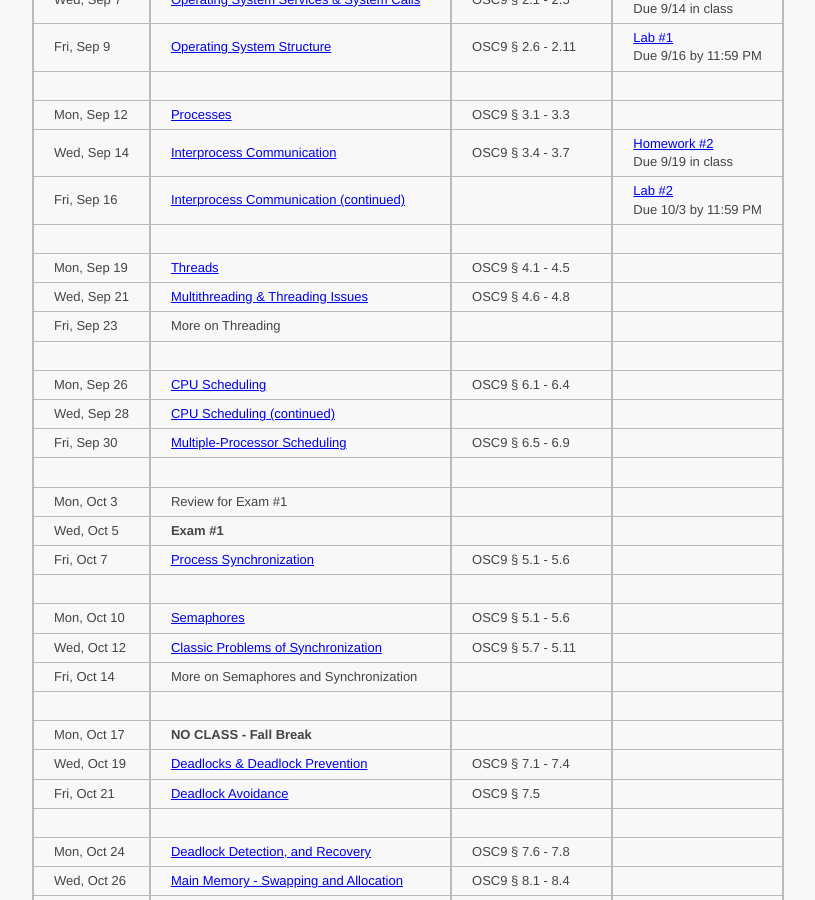
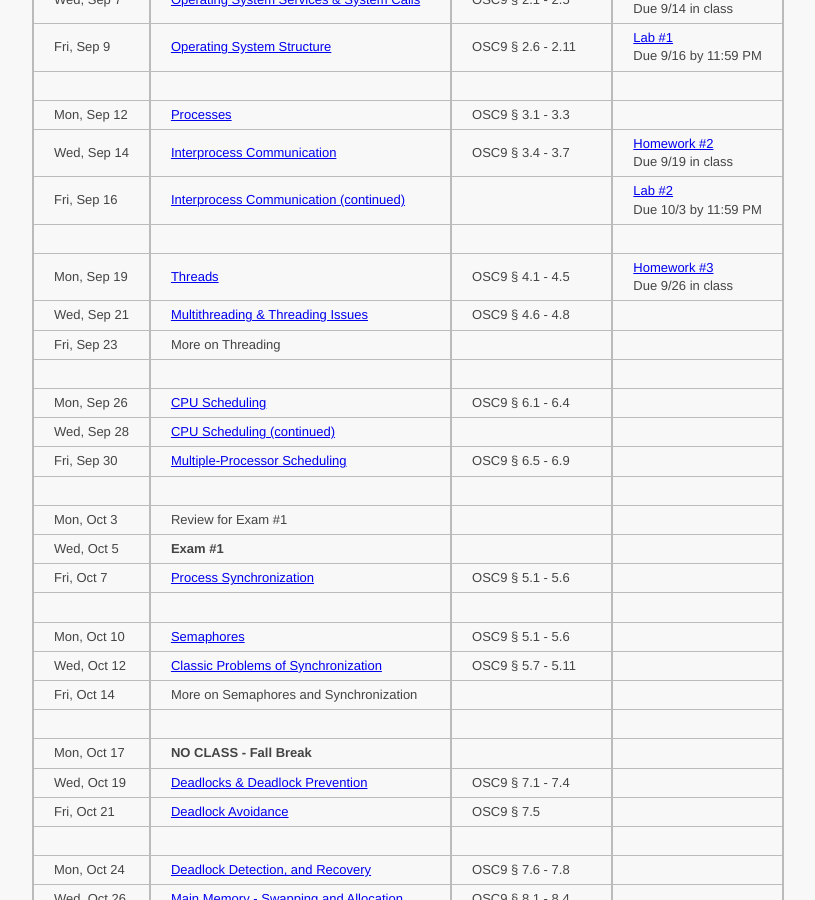
Before and after one commit to ycpcs/cs420-fall2016, a Jekyll site: the page built from schedule.md, in a window 1280 px wide and 900 px high, scrolled down 309 px. Shown: the whole window, without its empty margins (81-896 px from the left). Built offline with Jekyll 4.4.1, drawn with Linux system fonts in a browser that asks for light colours.

Commit message:
added HW#3

```diff
--- a/schedule.md
+++ b/schedule.md
@@ -21,12 +21,12 @@ Mon, Sep 12    |  [Processes](lectures/lecture5_processes.pdf)
 Wed, Sep 14    |  [Interprocess Communication](lectures/lecture6a_interprocess_communication.pdf)                  |  OSC9 § 3.4 - 3.7     |  [Homework #2](homework/Homework_Assignment_2.txt) <br> Due 9/19 in class
 Fri, Sep 16    |  [Interprocess Communication (continued)](lectures/lecture6b_client_server_communication.pdf)     |                       |  [Lab #2](labs/lab02.html) <br> Due 10/3 by 11:59 PM
                |                                                                                                   |                       |
-Mon, Sep 19    |  [Threads](lectures/lecture7_threads.pdf)                                                         |  OSC9 § 4.1 - 4.5     |            <!-- [Homework #3](homework/Homework_Assignment_3.txt) <br> Due 9/?? in class -->
+Mon, Sep 19    |  [Threads](lectures/lecture7_threads.pdf)                                                         |  OSC9 § 4.1 - 4.5     |  [Homework #3](homework/Homework_Assignment_3.txt) <br> Due 9/26 in class
 Wed, Sep 21    |  [Multithreading & Threading Issues](lectures/lecture8_threading_issues.pdf)                      |  OSC9 § 4.6 - 4.8     |
 Fri, Sep 23    |  More on Threading                                                                                |                       |
-               |                                                                                                   |                       |
+               |                                                                                                   |                       |       <!-- [Homework #4](homework/Homework_Assignment_4.txt) <br> Due 10/3 in class -->
 Mon, Sep 26    |  [CPU Scheduling](lectures/lecture9_cpu_scheduling.pdf)                                           |  OSC9 § 6.1 - 6.4     |
-Wed, Sep 28    |  [CPU Scheduling (continued)](lectures/lecture9_cpu_scheduling.pdf)                               |                       |            <!-- [Homework #4](homework/Homework_Assignment_4.txt) <br> Due 10/? in class -->
+Wed, Sep 28    |  [CPU Scheduling (continued)](lectures/lecture9_cpu_scheduling.pdf)                               |                       |
 Fri, Sep 30    |  [Multiple-Processor Scheduling](lectures/lecture10_multiprocessor_scheduling.pdf)                |  OSC9 § 6.5 - 6.9     |
                |                                                                                                   |                       |
 Mon, Oct 3     |  Review for Exam #1                                                                               |                       |
```
